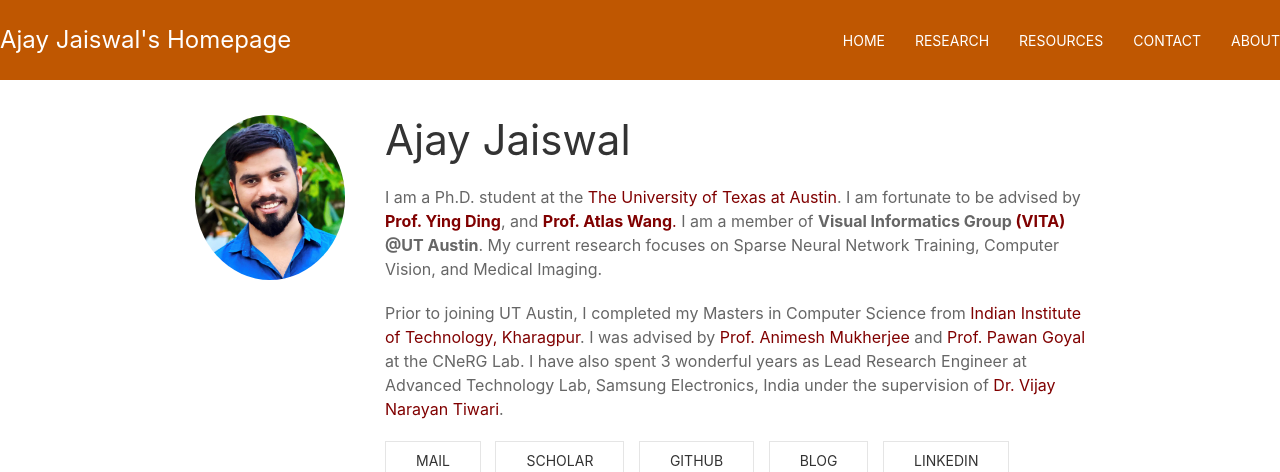
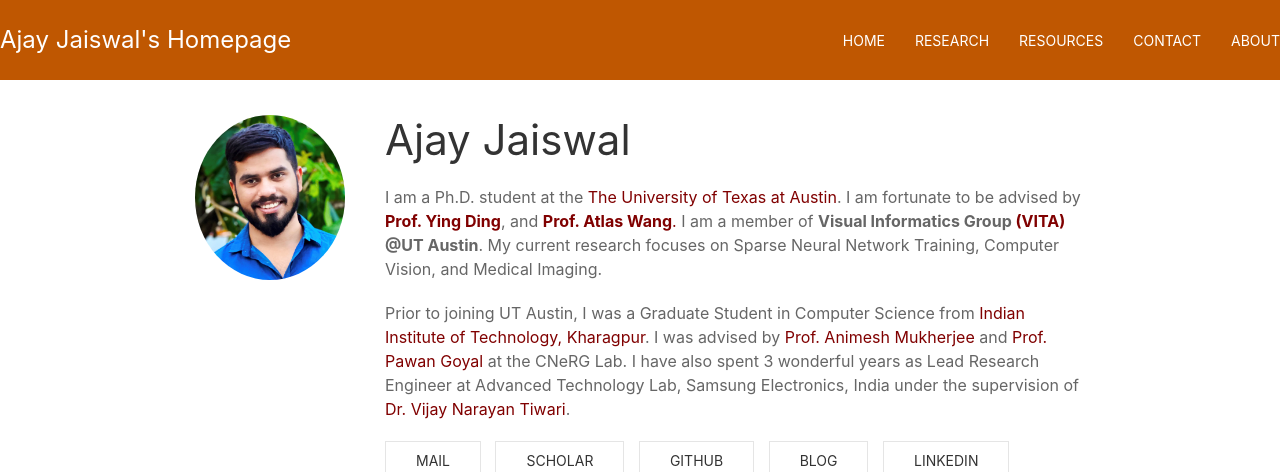
Before and after one commit to Ajay1994/ajay1994.github.io, a Jekyll site: the page index.html, which Jekyll copies as it is, in a window 1280 px wide and 900 px high, cut to the strip 0-472 px from the top of the window. Built offline with Jekyll 4.4.1, drawn with Linux system fonts in a browser that asks for light colours; nearby versions of some CDN libraries.

Commit message:
Update index.html

```diff
--- a/index.html
+++ b/index.html
@@ -76,7 +76,7 @@
                         My current research focuses on Sparse Neural Network Training, Computer Vision, and Medical Imaging.
                     </p>
 		    <p>
-			    Prior to joining UT Austin, I completed my Masters in Computer Science from
+			    Prior to joining UT Austin, I was a Graduate Student in Computer Science from
 					<a href = "http://www.iitkgp.ac.in/" style="color:#800000">Indian Institute of Technology, Kharagpur</a>.
 					I was advised by
 					<a href = "https://cse.iitkgp.ac.in/~animeshm/" style="color:#800000">Prof. Animesh Mukherjee</a> and
```
